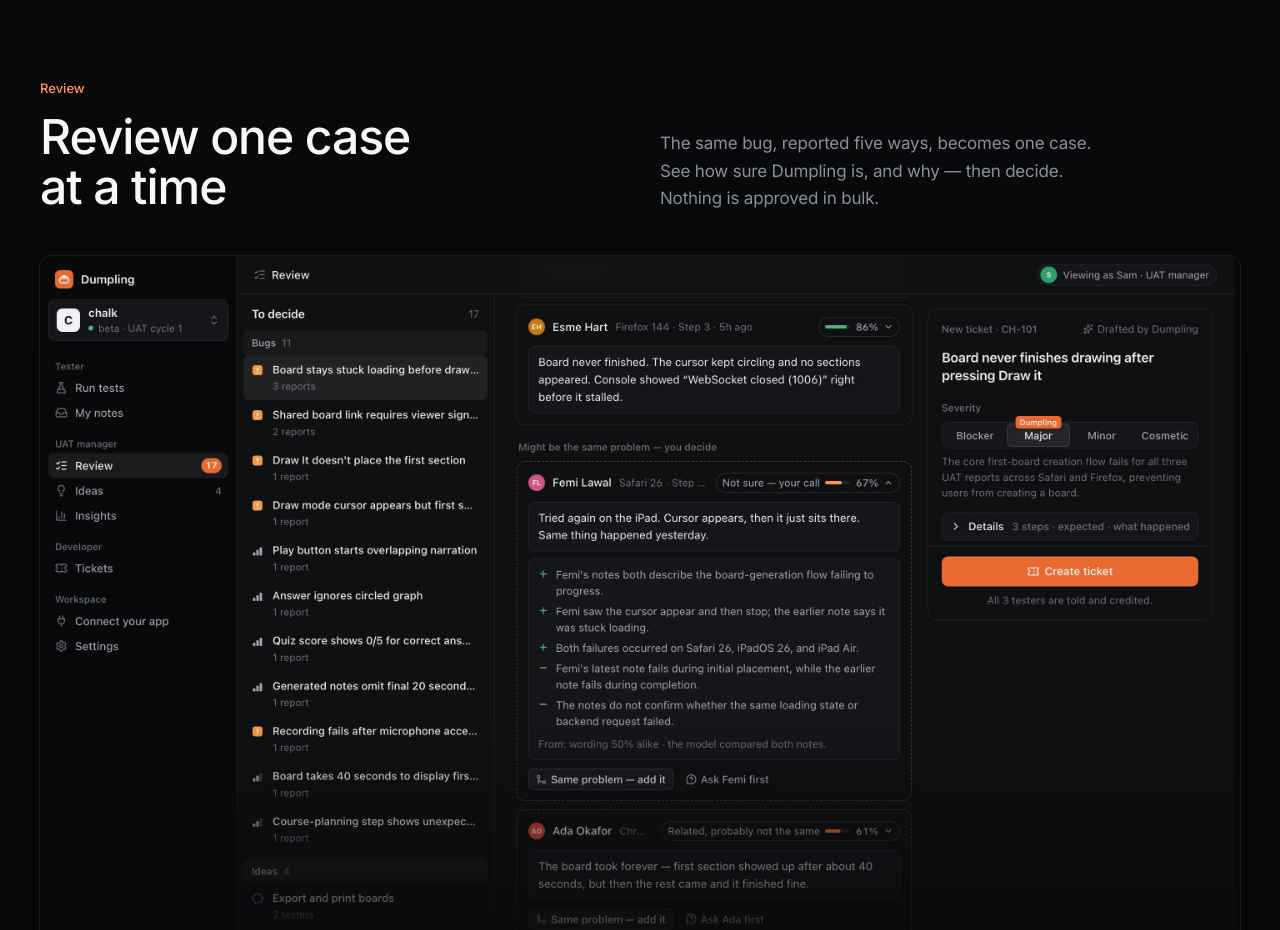
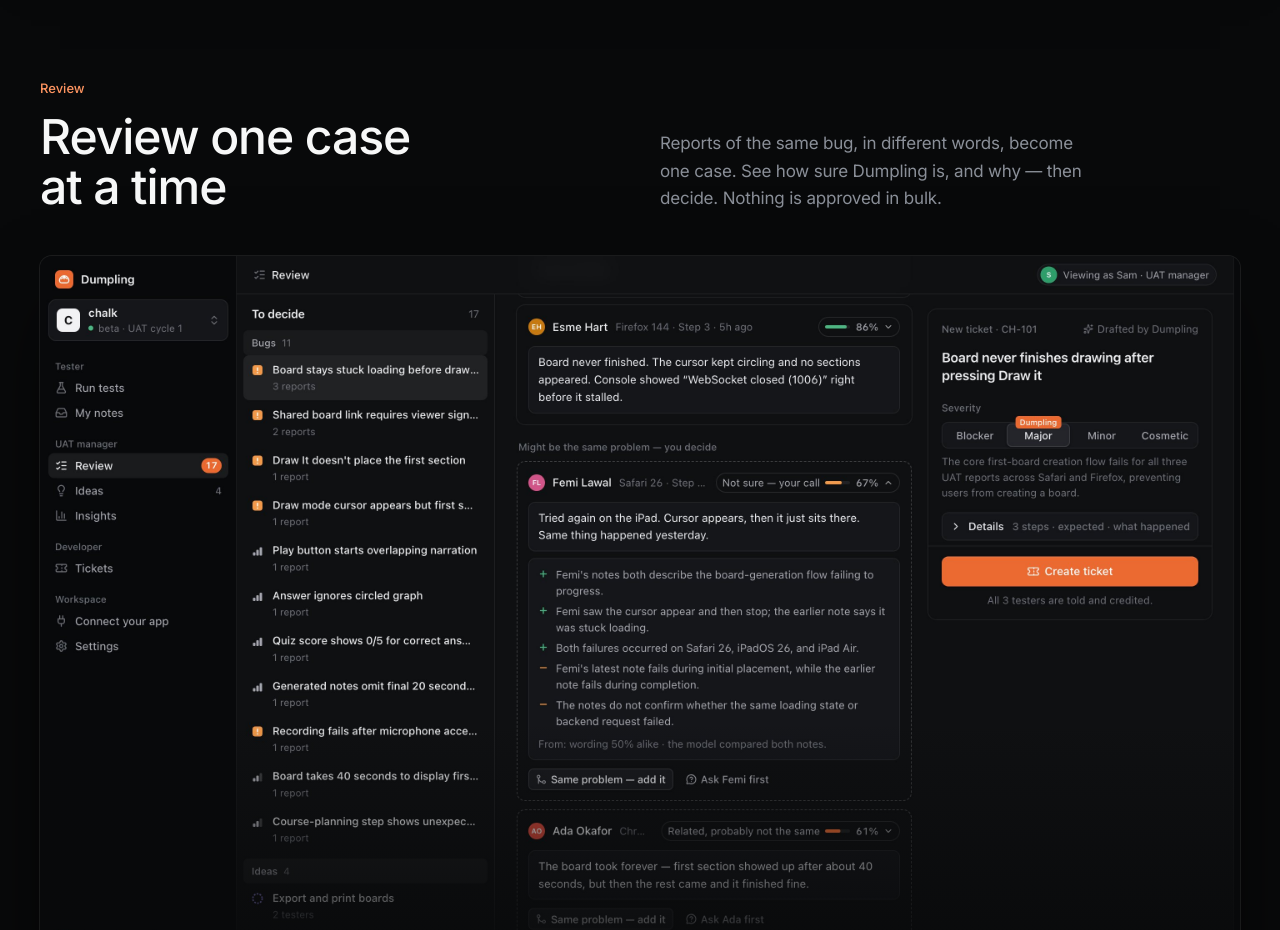
Before and after one commit to Theboygenius07/dumpling, a Next.js app: page / in a window 1280 px wide. Shown: the part 3360-4290 px from the top of the page. Built offline with nearby package versions, Linux system fonts and the light colour scheme.

Commit message:
Copy edits in the README and pages

```diff
--- a/src/app/ideas/page.tsx
+++ b/src/app/ideas/page.tsx
@@ -16,7 +16,7 @@ export default function IdeasPage() {
       <div className="head">
         <div>
           <h1>Ideas backlog</h1>
-          <p>Not every note is a bug. Ideas used to sit forgotten in spreadsheet cells — here they’re gathered into themes and counted, and everyone who asked has been told where their idea went.</p>
+          <p>Not every note is a bug. Here ideas are gathered into themes and counted, and everyone who asked has been told where their idea went.</p>
         </div>
       </div>
       {!themes.length ? (
--- a/src/app/layout.tsx
+++ b/src/app/layout.tsx
@@ -5,7 +5,7 @@ import { StoreProvider } from "./ui";
 
 export const metadata: Metadata = {
   title: "Dumpling — UAT feedback, neatly folded",
-  description: "Feedback that is easy to give and easy to act on, with a person deciding every step.",
+  description: "Clear feedback from every tester, with a person deciding every step.",
 };
 
 export default function RootLayout({ children }: { children: React.ReactNode }) {
--- a/src/app/page.tsx
+++ b/src/app/page.tsx
@@ -21,7 +21,7 @@ function useDemo() {
 
 const FEATURES = [
   { id: "testing", kicker: "Test", title: "Guide every\ntest run", body: "Testers follow your script step by step and say what went wrong in their own words. Their setup comes attached. Dumpling asks one short question when something’s missing.", img: "/site/test.jpg", alt: "A tester writing what went wrong, with Dumpling replying beside it" },
-  { id: "review", kicker: "Review", title: "Review one case\nat a time", body: "The same bug, reported five ways, becomes one case. See how sure Dumpling is, and why — then decide. Nothing is approved in bulk.", img: "/site/review-maybe.jpg", alt: "A report Dumpling isn’t sure about, with its reasons for and against" },
+  { id: "review", kicker: "Review", title: "Review one case\nat a time", body: "Reports of the same bug, in different words, become one case. See how sure Dumpling is, and why — then decide. Nothing is approved in bulk.", img: "/site/review-maybe.jpg", alt: "A report Dumpling isn’t sure about, with its reasons for and against" },
   { id: "tickets", kicker: "Ship", title: "Hand developers\nclear tickets", body: "Steps, expected and actual, every tester’s setup and their exact words — ready for GitHub or Jira.", img: "/site/ticket.jpg", alt: "A ticket with steps, expected and actual, and every reporter" },
   { id: "connect", kicker: "Connect", title: "Collect feedback\nfrom inside your app", body: "One line adds a feedback button to any web app. Real users’ notes land in the same queue as your testers’.", img: "/site/connect.jpg", alt: "Connections with their keys, the widget snippet and a live preview" },
   { id: "insights", kicker: "Insights", title: "Understand the\nwhole cycle", body: "Where testing hurts, where every note went, and whether every tester heard back.", img: "/site/insights.jpg", alt: "Insights across the test cycle" },
--- a/src/lib/ai.ts
+++ b/src/lib/ai.ts
@@ -70,7 +70,7 @@ Return JSON with exactly these keys:
 - summary: the tester's point restated plainly in one sentence about what happened ("The board never finished drawing after about 3 minutes."). Describe what happened, not the person: avoid "the tester".
 - actual: what happened, in their words where possible ("" if unknown).
 - expected: what should have happened, usually the step's expected result ("" if not a bug).
-- evidence: "strong" (a developer could start), "some" (useful but gaps), or "thin" (nothing to act on yet).
+- evidence: "strong" (a developer could start), "some" (useful but gaps), or "thin" (not enough to start from yet).
 - missing: up to 3 short things a developer would still need (e.g. "how long they waited", "whether the cursor appeared"). [] if none.
 - question: if evidence is thin or some, ONE warm, specific question to the tester that a busy person can answer in five seconds. Never blame, never ask for logs or technical terms. Thank them first in a few words. "" if evidence is strong or kind is praise.
 - options: 2-4 one-tap answers to that question ([] if no question).
```
Also changed, not shown: src/lib/seed.ts (+5 -5 lines), 1 other file (tests, documents, lock files or other folders).
